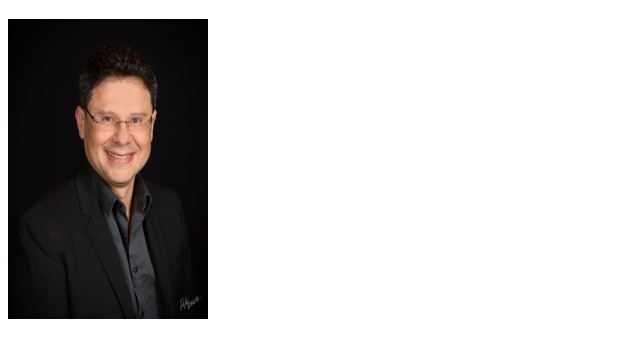
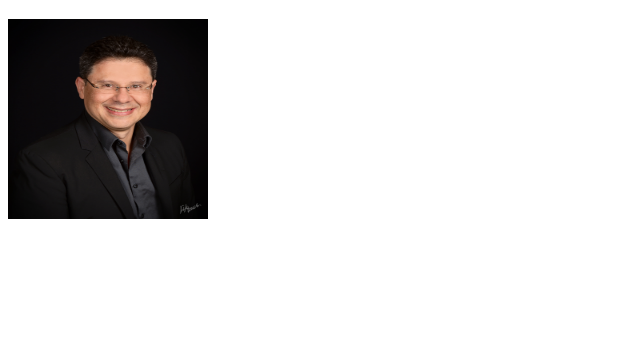
Before and after one commit to henrymora/henrymora.github.io, a plain HTML site: page index.html in a window 1280 px wide. Shown: the part 61-418 px from the top of the page, without its empty margins (0-640 px from the left). Drawn offline with Linux system fonts and the light colour scheme.

Commit message:
Update index.html

```diff
--- a/index.html
+++ b/index.html
@@ -3,5 +3,5 @@
   <head>
     <title>Henry's Portfolio</title>
   </head>
-  <body><h1>Henry's Portfolio</h1><img src=henry.jpg width="200" height="300"></img></body>
+  <body><h1>Henry's Portfolio</h1><img src=henry.jpg width="200" height="200"></img></body>
 </html>
```
